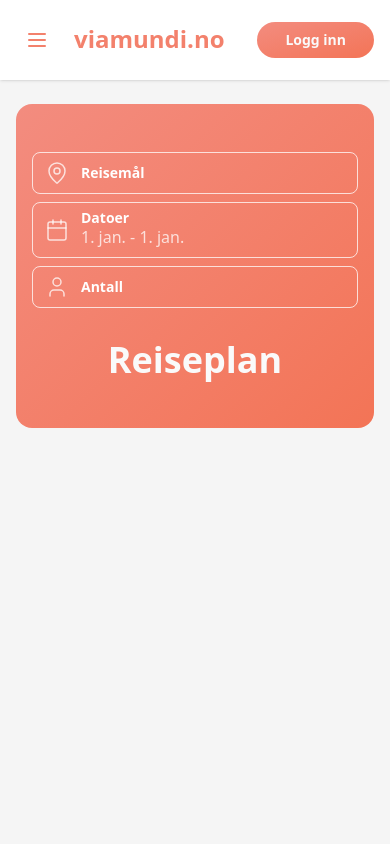
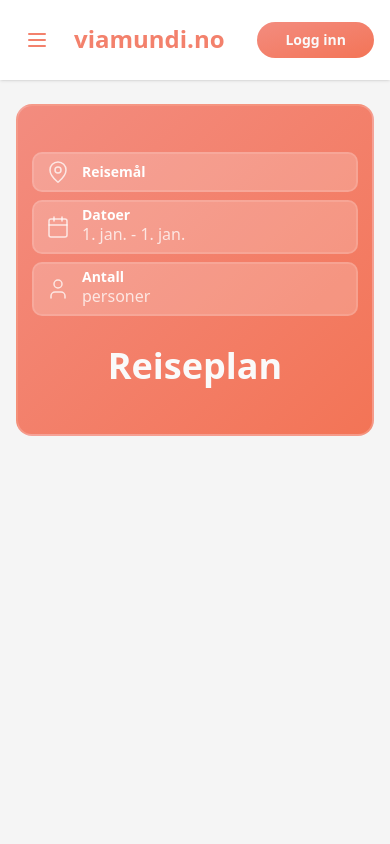
Before and after one commit to Prog2052-gruppe12/ViaMundi, a Next.js app: page /resultat in a window 390 px wide. Shown: the top 844 px of the page. Built offline with nearby package versions, Linux system fonts and the light colour scheme; no server answers; a web font is replaced by a local one.

Commit message:
Updated styling and polished the functionality of drop downs

```diff
--- a/src/app/layout.jsx
+++ b/src/app/layout.jsx
@@ -31,10 +31,10 @@ export default function RootLayout({children}) {
     return (
         <html lang="en">
         <body
-            className={`${geistSans.variable} ${geistMono.variable} ${fontLogo.variable} antialiased !transition-none flex flex-col min-h-screen\``}
+            className={`${geistSans.variable} ${geistMono.variable} ${fontLogo.variable} antialiased flex flex-col min-h-screen\``}
         >
         <SidebarProvider defaultOpen={false}>
-            <SidebarNav/>
+            <SidebarNav />
             <main className="w-full h-min-full">
                 <Header/>
                 {/* <DynamicBreadcrumb/> */}
--- a/src/components/common/Section.jsx
+++ b/src/components/common/Section.jsx
@@ -16,10 +16,10 @@ export const Section = (props) => {
     }
     return (
         <section className={cn(
-            "w-full px-4 md:px-16 lg:px-32 shadow-none"
+            "w-full px-4 md:px-16 lg:px-32 shadow-none flex justify-center"
         )}>
             <Card className={cn(
-                `w-full ${px} ${py} rounded-2xl shadow-none border-none ${bgColor}`,
+                `w-full ${px} ${py} rounded-2xl shadow-none border-2 border-card/20 max-w-[1700px] ${bgColor}`,
                 props.className,
             )}>
                 <CardContent className="w-full flex flex-col items-center p-0 gap-y-8">
--- a/src/components/features/searchParameters/SearchParameters.jsx
+++ b/src/components/features/searchParameters/SearchParameters.jsx
@@ -6,10 +6,10 @@ import React from "react";
 
 export const SearchParameters = ({destination, dateFrom, dateTo, travelers, interests}) => {
     return (
-            <div className="rounded-lg flex md:flex-row flex-col justify-center items-center h-fit gap-2 w-full">
+            <div className="rounded-lg flex md:flex-row flex-col justify-center items-center h-fit gap-3 w-full">
                 <div className="w-full">
                     <div
-                        className="flex flex-row items-center gap-3 font-medium text-card/75 border border-card/75 px-3 py-2 rounded-md">
+                        className="flex flex-row items-center gap-3 font-medium text-card/75 bg-card/20 ring-2 ring-card/30 px-3 py-1.5 rounded-md">
                         <MapPin size={"24"} strokeWidth={1.5}/>
                         <div>
                             <Label className="text-card font-bold">Reisemål</Label>
@@ -19,7 +19,7 @@ export const SearchParameters = ({destination, dateFrom, dateTo, travelers, inte
                 </div>
                 <div className="w-full">
                     <div
-                        className="flex flex-row items-center gap-3 font-medium text-card/75 border border-card/75 px-3 py-2 rounded-md">
+                        className="flex flex-row items-center gap-3 font-medium text-card/75 bg-card/20 ring-2 ring-card/30 px-3 py-1.5 rounded-md">
                         <CalendarIcon size={"24"} strokeWidth={1.5}/>
                         <div>
                             <Label className="text-card font-bold">Datoer</Label>
@@ -31,17 +31,17 @@ export const SearchParameters = ({destination, dateFrom, dateTo, travelers, inte
                 </div>
                 <div className="w-full">
                     <div
-                        className="flex flex-row items-center gap-3 font-medium text-card/75 border border-card/75 px-3 py-2 rounded-md">
+                        className="flex flex-row items-center gap-3 font-medium text-card/75 bg-card/20 ring-2 ring-card/30 px-3 py-1.5 rounded-md">
                         <User size={"24"} strokeWidth={1.5}/>
                         <div>
                             <Label className="text-card font-bold">Antall</Label>
-                            {travelers}
+                            {travelers} personer
                         </div>
                     </div>
                 </div>
                 {interests && interests.trim() !== "" && (
                     <div className="w-full">
-                        <div className="flex flex-row items-center gap-3 font-medium text-card/75 border border-card/75 px-3 py-2 rounded-md">
+                        <div className="flex flex-row items-center gap-3 font-medium text-card/75 bg-card/20 ring-2 ring-card/30 px-3 py-1.5 rounded-md">
                             <Volleyball size={"24"} strokeWidth={1.5} />
                             <div>
                                 <Label className="text-card font-bold">Interesser</Label>
--- a/src/components/layout/Header.jsx
+++ b/src/components/layout/Header.jsx
@@ -11,13 +11,16 @@ import Link from "next/link";
 export const Header = () => {
     return (
         <header
-            className="sticky top-0 left-0 w-full h-20 px-4 md:px-16 lg:px-32 py-5 lg:mb-12 mb-6 flex items-center justify-between bg-card shadow z-50">
+            className="sticky top-0 left-0 w-full h-20 px-4 md:px-16 lg:px-32 py-5 lg:mb-12 mb-6 flex items-center justify-center bg-card shadow z-50">
+            <div className="max-w-[1700px] w-full h-full flex items-center justify-between">
                 {/* Left: Logo */}
                 <div className="flex items-center gap-4">
                     <SidebarTrigger className="xl:hidden w-10 h-10 rounded-md border border-transparent"/>
+                    {/*
                     <div className="hidden xl:block">
                         <Logo/>
                     </div>
+                    */}
                     <Link href="/" className="text-2xl font-bold text-accent relative top-[-1px]">
                         <span>viamundi.no</span>
                     </Link>
@@ -34,6 +37,7 @@ export const Header = () => {
                 <div className="flex items-center">
                     <AuthButtons/>
                 </div>
+            </div>
         </header>
 
     )
--- a/src/components/ui/button.jsx
+++ b/src/components/ui/button.jsx
@@ -16,7 +16,7 @@ const buttonVariants = cva(
         outline:
           "rounded-full bg-transparent border border-accent text-accent hover:brightness-110",
         secondary:
-          "bg-gradient-secondary text-primary-foreground hover:brightness-140",
+          "bg-gradient-secondary text-primary-foreground hover:brightness-120 ring-1 ring-card/15",
         ghost:
             "rounded-md hover:bg-accent",
         fake:
--- a/src/components/ui/calendar.jsx
+++ b/src/components/ui/calendar.jsx
@@ -87,7 +87,7 @@ function Calendar({
           defaultClassNames.week_number
         ),
         day: cn(
-          "rounded-md data-[disabled=true]:hover:bg-transparent data-[today=true]:hover:bg-accent/40 hover:bg-accent/20 relative w-full h-full p-0 text-center data-[selected=true]:!bg-accent/40 data-[selected=true]:!text-primary [&:first-child[data-selected=true]_button]:rounded-l-md [&:last-child[data-selected=true]_button]:rounded-r-md group/day aspect-square select-none data-[disabled=true]:data-[today=true]:!text-primary",
+          "rounded-md data-[disabled=true]:hover:bg-transparent data-[disabled=true]:cursor-not-allowed data-[today=true]:hover:bg-accent/40 hover:bg-accent/20 relative w-full h-full p-0 text-center data-[selected=true]:!bg-accent/40 data-[selected=true]:!text-primary [&:first-child[data-selected=true]_button]:rounded-l-md [&:last-child[data-selected=true]_button]:rounded-r-md group/day aspect-square select-none data-[disabled=true]:data-[today=true]:!text-primary",
           defaultClassNames.day
         ),
         range_start: cn("rounded-l-md bg-accent", defaultClassNames.range_start),
@@ -98,7 +98,7 @@ function Calendar({
           defaultClassNames.today
         ),
         outside: cn(
-          "text-muted-foreground aria-selected:text-primary opacity-75",
+          "text-muted-foreground aria-selected:text-primary opacity-75 aria-selected:opacity-100",
           defaultClassNames.outside
         ),
         disabled: cn("text-muted-foreground opacity-50", defaultClassNames.disabled),
@@ -167,7 +167,7 @@ function CalendarDayButton({
       data-range-middle={modifiers.range_middle}
       {...props}
       className={cn(
-        "enabled:bg-accent/10 rounded-md transition-none data-[selected-single=true]:!bg-accent/40 data-[range-middle=true]:bg-accent data-[range-middle=true]:text-accent-foreground data-[range-start=true]:bg-primary data-[range-start=true]:text-primary-foreground data-[range-end=true]:bg-primary data-[range-end=true]:text-primary-foreground flex aspect-square size-auto w-full min-w-(--cell-size) flex-col gap-1 leading-none font-normal group-data-[focused=true]/day:relative group-data-[focused=true]/day:z-10 group-data-[focused=true]/day:ring-[0px] data-[range-end=true]:rounded-md data-[range-end=true]:rounded-r-md data-[range-middle=true]:rounded-none data-[range-start=true]:rounded-md data-[range-start=true]:rounded-l-md [&>span]:text-xs [&>span]:opacity-70",
+        "enabled:bg-accent/10 rounded-md transition-none data-[selected-single=true]:!bg-accent/40 data-[selected=true]:!opacity-100 data-[range-middle=true]:bg-accent data-[range-middle=true]:text-accent-foreground data-[range-start=true]:bg-primary data-[range-start=true]:text-primary-foreground data-[range-end=true]:bg-primary data-[range-end=true]:text-primary-foreground flex aspect-square size-auto w-full min-w-(--cell-size) flex-col gap-1 leading-none font-normal group-data-[focused=true]/day:relative group-data-[focused=true]/day:z-10 group-data-[focused=true]/day:ring-[0px] data-[range-end=true]:rounded-md data-[range-end=true]:rounded-r-md data-[range-middle=true]:rounded-none data-[range-start=true]:rounded-md data-[range-start=true]:rounded-l-md [&>span]:text-xs [&>span]:opacity-70",
         defaultClassNames.day,
         className
       )}
--- a/src/components/ui/dropdown-menu.jsx
+++ b/src/components/ui/dropdown-menu.jsx
@@ -85,8 +85,8 @@ function DropdownMenuCheckboxItem({
       {...props}>
       <span
         className={cn(
-            "pointer-events-none absolute left-2 flex size-4.5 items-center justify-center border rounded-xs",
-            checked ? "border-accent bg-accent/100" : "border-primary/75 bg-accent/0"
+            "pointer-events-none absolute left-2 flex size-4.5 items-center justify-center border rounded-xs cursor-pointer",
+            checked ? "border-accent bg-accent/100" : "border-primary/75 bg-accent/0",
         )}>
         <DropdownMenuPrimitive.ItemIndicator>
           <CheckIcon className="size-4 text-primary-foreground" strokeWidth={2.5} />
--- a/src/components/ui/popover.jsx
+++ b/src/components/ui/popover.jsx
@@ -28,7 +28,10 @@ function PopoverContent({
       <PopoverPrimitive.Content
         data-slot="popover-content"
         align={align}
+        side={"bottom"}
         sideOffset={sideOffset}
+        sticky={"always"}
+        avoidCollisions={false}
         className={cn(
           "bg-popover text-popover-foreground data-[state=open]:animate-in data-[state=closed]:animate-out data-[state=closed]:fade-out-0 data-[state=open]:fade-in-0 data-[state=closed]:zoom-out-95 data-[state=open]:zoom-in-95 data-[side=bottom]:slide-in-from-top-2 data-[side=left]:slide-in-from-right-2 data-[side=right]:slide-in-from-left-2 data-[side=top]:slide-in-from-bottom-2 z-50 w-72 origin-(--radix-popover-content-transform-origin) overflow-hidden rounded-md border p-4 shadow-md outline-hidden",
           className
```
Also changed, not shown: src/components/features/landing/SearchForm.jsx (+6 -5 lines). Lines whose indentation alone changed are shown as unchanged.
